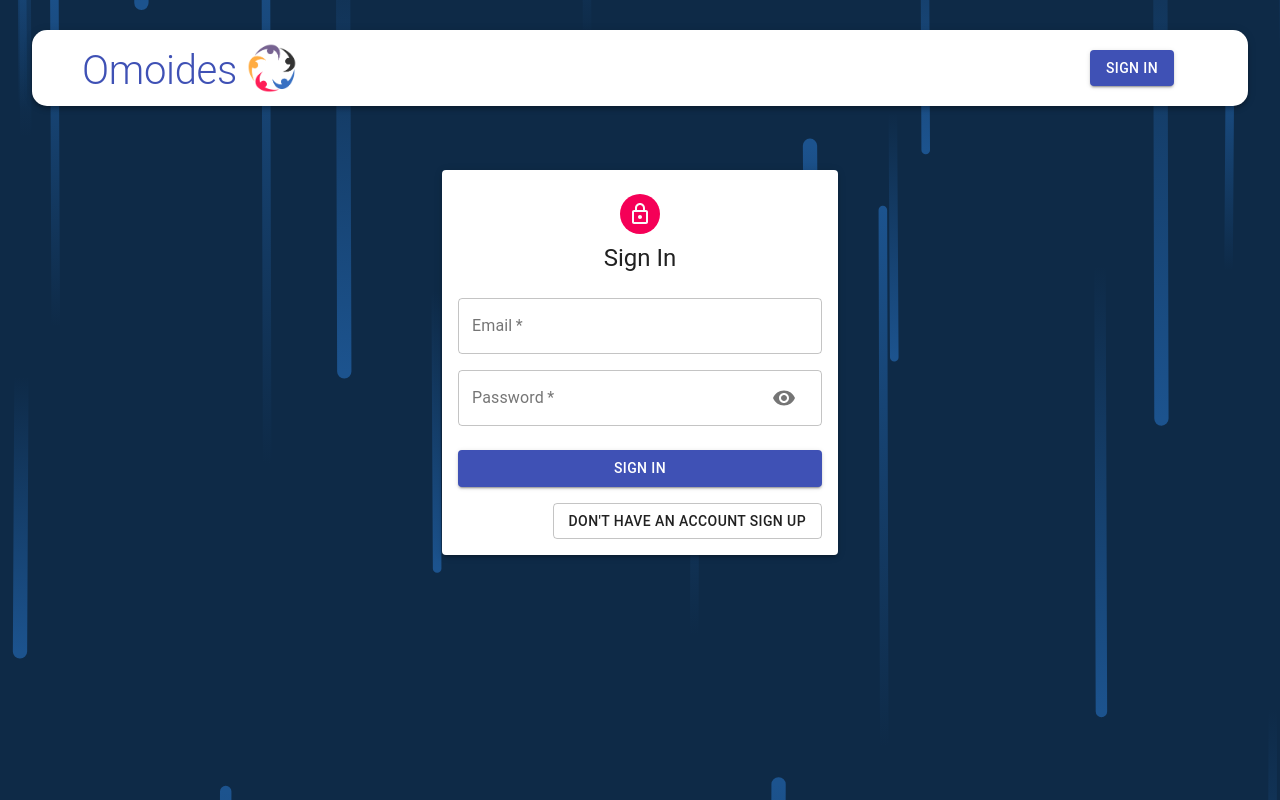
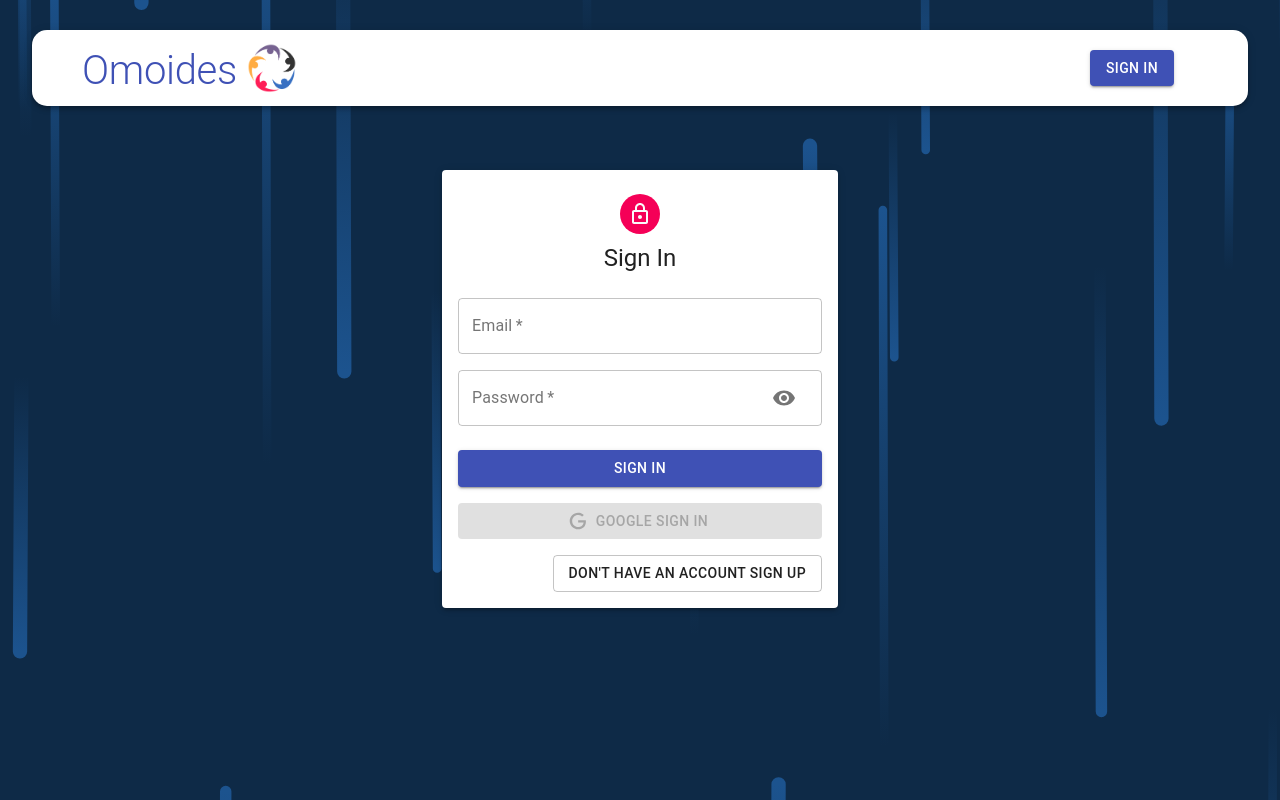
Before and after one commit to sidkhuntia/omoide, a React (Create React App) app in the folder client/: page /auth in a window 1280 px wide. Built offline with nearby package versions, Linux system fonts and the light colour scheme; no server answers.

Commit message:
google auth add

```diff
--- a/client/src/components/Auth/Auth.js
+++ b/client/src/components/Auth/Auth.js
@@ -1,13 +1,16 @@
 import React, { useState } from "react";
+import {useDispatch} from 'react-redux'
 // prettier-ignore
-import { Avatar, Button, Paper, Grid, Typography, Container, TextField } from '@material-ui/core'
-import {GoogleLogin} from 'react-google-login';
+import { Avatar, Button, Paper, Grid, Typography, Container} from '@material-ui/core'
+import { GoogleLogin } from "react-google-login";
+import Icon from "./icon";
 import LockOutlinedIcon from "@material-ui/icons/LockOutlined";
 import useStyles from "./styles.js";
 import Input from "./Input.js";
 
 const Auth = () => {
   const classes = useStyles();
+  const dispatch = useDispatch();
 
   //states
   const [showPassword, setShowPassword] = useState(false);
@@ -21,6 +24,20 @@ const Auth = () => {
   };
   const switchMode = () => {
     setIsSignUp(!isSignUp);
+  };
+  const googleSuccess = async (res) => {
+    console.log(res);
+    const result = res?.profileObj;
+    const token = res?.tokenId;
+    try {
+        dispatch({type: 'AUTH', payload: {token, result}})
+    } catch (err) {
+        console.log(err);
+    }
+  };
+  const googleFailure = (err) => {
+    console.log(err);
+    console.log("Google sign in error");
   };
 
   return (
@@ -48,7 +65,6 @@ const Auth = () => {
                   type="text"
                   handleChange={handleChange}
                   half
-                  autofocus
                 />
               </>
             )}
@@ -83,7 +99,26 @@ const Auth = () => {
           >
             {isSignUp ? "Sign Up" : "Sign In"}
           </Button>
-          <Grid container justify="flex-end">
+          <GoogleLogin
+            clientId={process.env.REACT_APP_GOOGLE_CLIENT_ID}
+            render={(renderProps) => (
+              <Button
+                className={classes.googleButton}
+                color="primary"
+                fullWidth
+                onClick={renderProps.onClick}
+                disabled={renderProps.disabled}
+                startIcon={<Icon />}
+                variant="contained"
+              >
+                Google Sign In
+              </Button>
+            )}
+            onSuccess={googleSuccess}
+            onFailure={googleFailure}
+            cookiePolicy={"single_host_origin"}
+          />
+          <Grid container justifyContent="flex-end">
             <Button onClick={switchMode} variant="outlined">
               {isSignUp
                 ? "Already have an account Sign In"
--- a/client/src/components/Auth/Input.js
+++ b/client/src/components/Auth/Input.js
@@ -25,7 +25,8 @@ const input = ({
         required
         fullWidth
         InputProps={
-          name === "password" && {
+          name === "password"
+            ? {
                 endAdornment: (
                   <InputAdornment position="end">
                     <IconButton onClick={handleShowPassword}>
@@ -34,6 +35,7 @@ const input = ({
                   </InputAdornment>
                 ),
               }
+            : null
         }
       />
     </Grid>
--- /dev/null
+++ b/client/src/components/Auth/icon.js
@@ -0,0 +1,12 @@
+import React from 'react';
+
+const icon = () => (
+  <svg style={{ width: '20px', height: '20px' }} viewBox="0 0 24 24">
+    <path
+      fill="currentColor"
+      d="M21.35,11.1H12.18V13.83H18.69C18.36,17.64 15.19,19.27 12.19,19.27C8.36,19.27 5,16.25 5,12C5,7.9 8.2,4.73 12.2,4.73C15.29,4.73 17.1,6.7 17.1,6.7L19,4.72C19,4.72 16.56,2 12.1,2C6.42,2 2.03,6.8 2.03,12C2.03,17.05 6.16,22 12.25,22C17.6,22 21.5,18.33 21.5,12.91C21.5,11.76 21.35,11.1 21.35,11.1V11.1Z"
+    />
+  </svg>
+);
+
+export default icon;
--- a/client/src/components/Navbar/Navbar.js
+++ b/client/src/components/Navbar/Navbar.js
@@ -56,7 +56,7 @@ const Navbar = () => {
             component={Link}
             to="/auth"
             variant="contained"
-            color="Primary"
+            color="primary"
           >
             Sign In
           </Button>
```
Also changed, not shown: client/src/components/Auth/styles.js (+6 -6 lines), 1 other file (tests, documents, lock files or other folders). Lines whose indentation alone changed are shown as unchanged.
